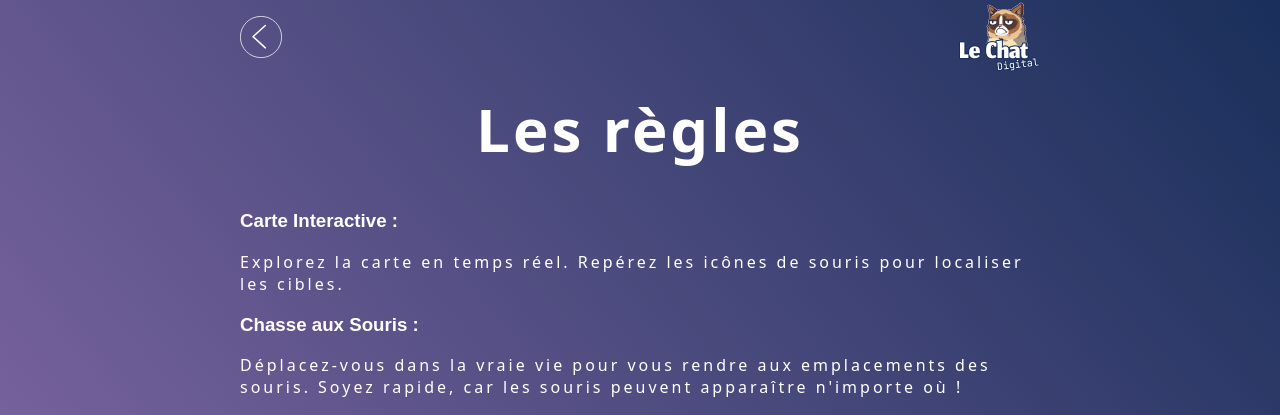
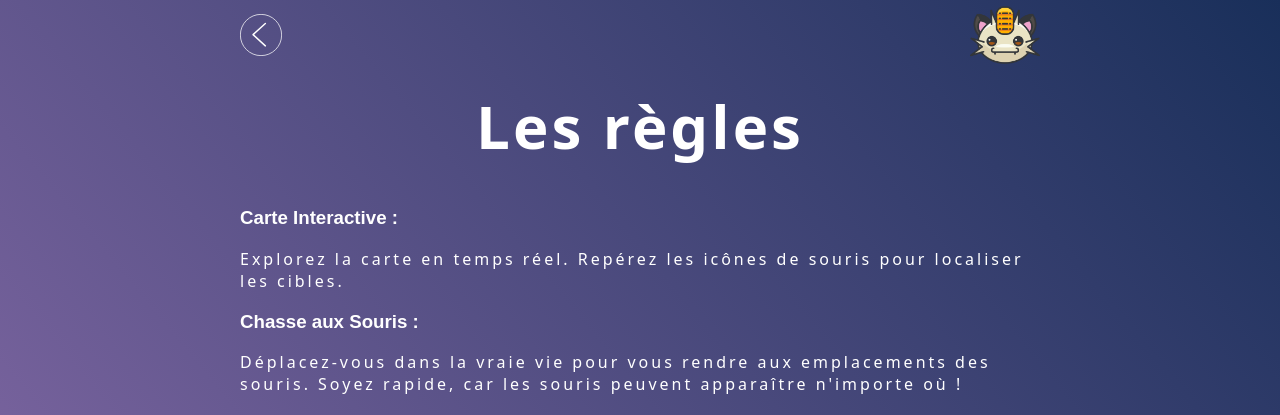
Before and after one commit to alexishadjian/miaous, a PHP site: page /rules.php in a window 1280 px wide. Shown: the top 415 px of the page. Run offline with PHP 8.4, Linux system fonts and the light colour scheme.

Commit message:
Favicon, rules logo

```diff
--- a/components/header.php
+++ b/components/header.php
@@ -5,7 +5,7 @@
     <meta name="viewport" content="width=device-width, initial-scale=1.0">
     <link href="css/style.css" rel="stylesheet">
     <link href="assets/leaflet/leaflet.css" rel="stylesheet">
-    <link rel="shortcut icon" href="assets/img/wonder-day-avatar-memes-cats-44-1024x1024.ico" type="image/x-icon">
+    <link rel="icon" type="image/png" sizes="32x32" href="assets/img/miaouss.png">
     <script defer src="assets/leaflet/leaflet.js"></script>
     <script defer src="script.js"></script>
     <title>Miaouss</title>
--- a/css/style.css
+++ b/css/style.css
@@ -77,6 +77,10 @@ img {
 
 #rules a:first-child img {
     font-size: 20px;
+}
+
+#rules #logo {
+    width: 70px;
 }
 
 #rules h1 {
--- a/rules.php
+++ b/rules.php
@@ -3,7 +3,7 @@
 <div id="rules" class="wrapper">
     <nav>
         <a href="index.php"><img src="assets/img/CHEVRON.svg" alt="Retour"></a>
-        <a href="index.php"><img src="assets/img/Logo.png" alt="Logo de le chat en digital "></a>
+        <a id="logo" href="index.php"><img src="assets/img/miaouss.png" alt="Logo de le chat en digital "></a>
     </nav>
     <h1>Les règles</h1>
 
```
